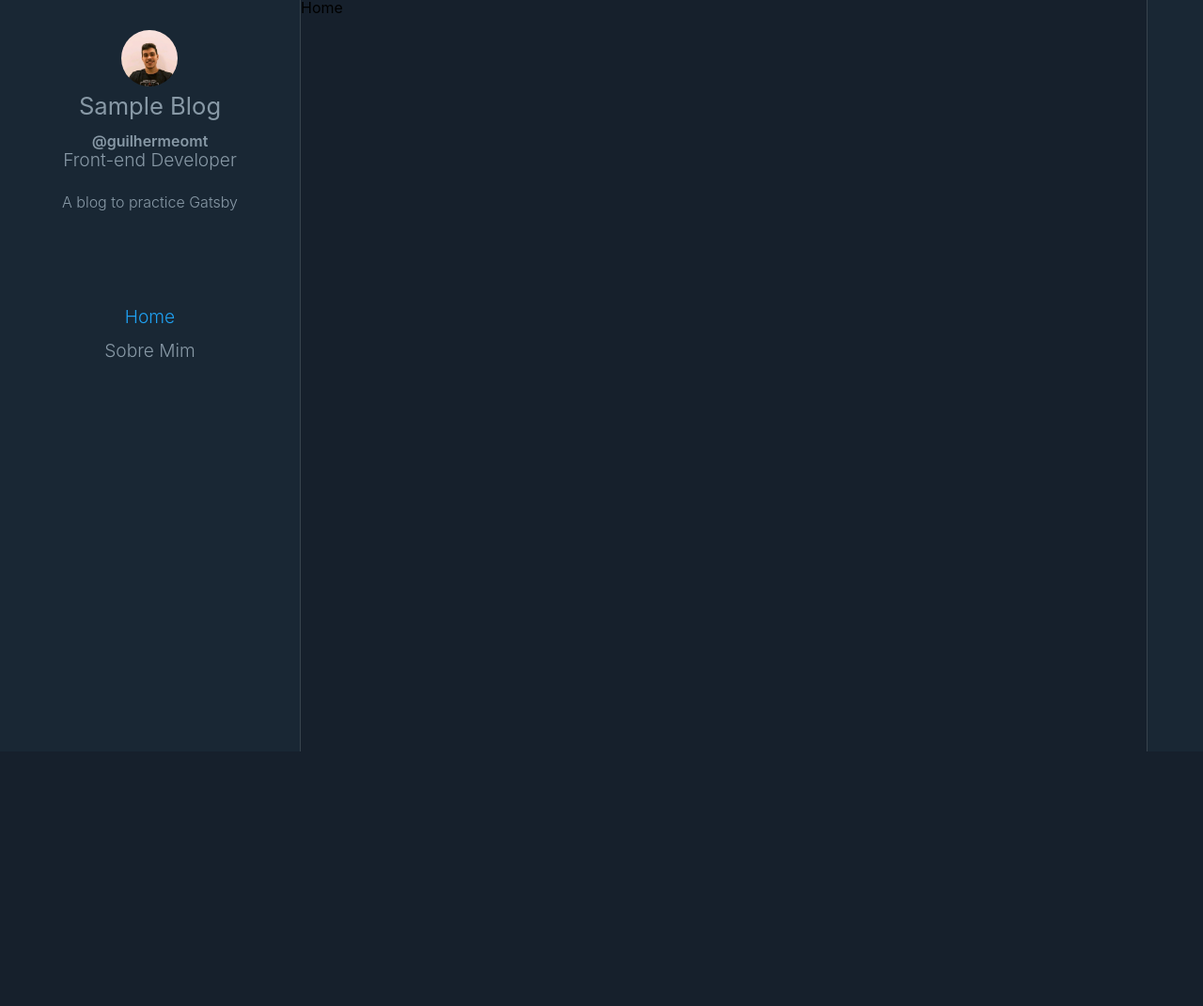
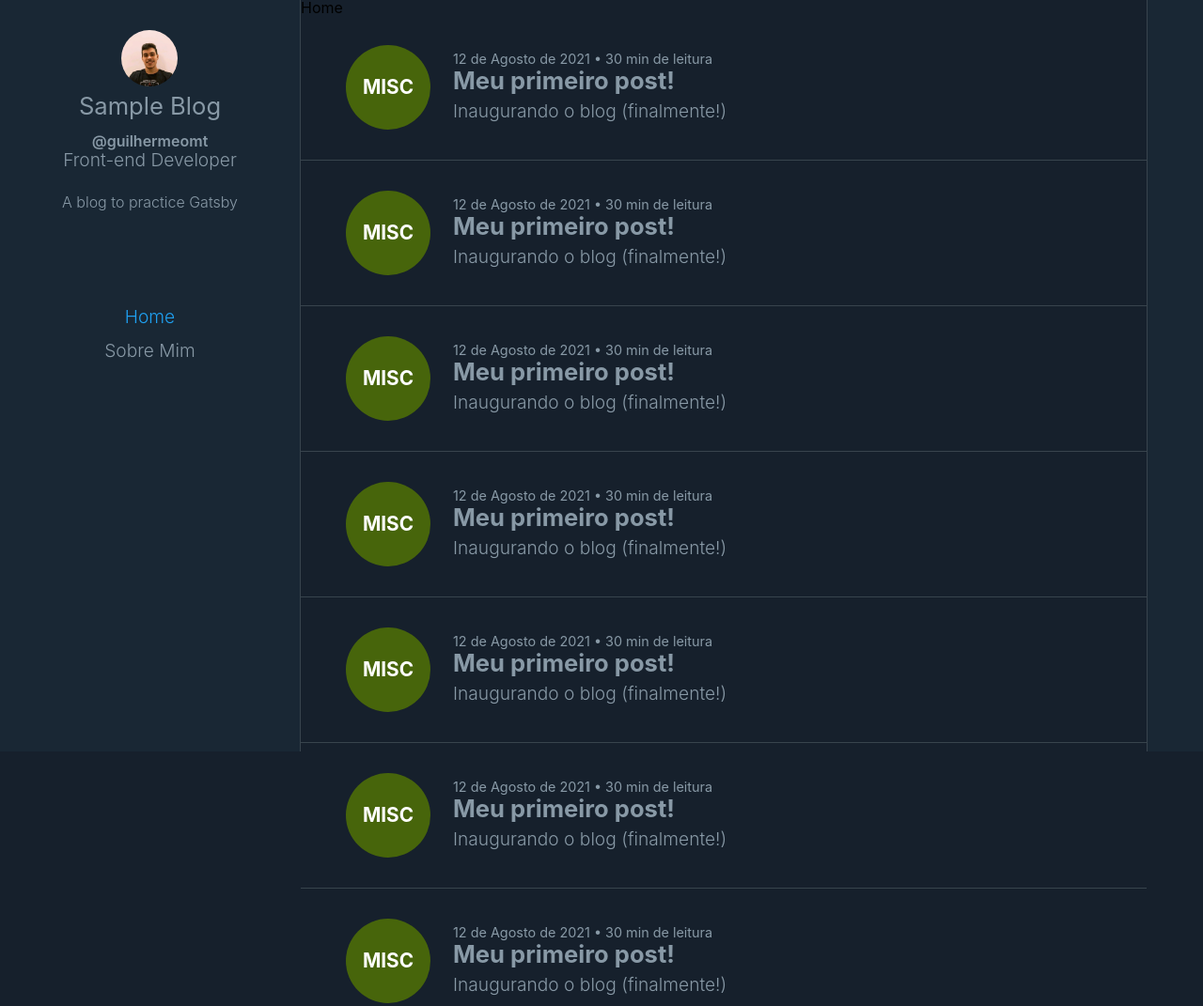
Before and after one commit to guilhermeomt/gatsby-blog-sample, a Gatsby site: page / in a window 1280 px wide. Shown: the top 1071 px of the page at 94% size. Before the commit the page ends 800 px from the top, so only its background shows below. Built offline with nearby package versions, Linux system fonts and the light colour scheme; Gatsby itself is replaced by a stand-in of ours; some icons are missing.

Commit message:
implement post item component

```diff
--- /dev/null
+++ b/src/components/PostItem/index.js
@@ -0,0 +1,21 @@
+import React from "react";
+import * as S from "./styles";
+
+const PostItem = () => (
+  <S.PostItemLink cover direction="right" duration={0.6}>
+    <S.PostItemWrapper>
+      <S.PostItemTag background="#47650b">Misc</S.PostItemTag>
+      <S.PostItemInfo>
+        <S.PostItemDate>
+          12 de Agosto de 2021 • 30 min de leitura
+        </S.PostItemDate>
+        <S.PostItemTitle>Meu primeiro post!</S.PostItemTitle>
+        <S.PostItemDescription>
+          Inaugurando o blog (finalmente!)
+        </S.PostItemDescription>
+      </S.PostItemInfo>
+    </S.PostItemWrapper>
+  </S.PostItemLink>
+);
+
+export default PostItem;
--- /dev/null
+++ b/src/components/PostItem/styles.js
@@ -0,0 +1,72 @@
+import styled from "styled-components";
+import { Link } from "gatsby";
+
+export const PostItemLink = styled(Link)`
+  color: #8899a6;
+  display: flex;
+  text-decoration: none;
+  body#grid & {
+    background-color: #16202c;
+  }
+  &:hover {
+    color: #1fa1f2;
+  }
+`;
+
+export const PostItemWrapper = styled.section`
+  align-items: center;
+  border-bottom: 1px solid #38444d;
+  display: flex;
+  padding: 2rem 3rem;
+  width: 100%;
+  body#grid & {
+    border: none;
+    padding: 2rem 1rem;
+    flex-direction: column;
+    justify-content: center;
+  }
+`;
+
+export const PostItemTag = styled.div`
+  align-items: center;
+  background: ${props => props.background};
+  border-radius: 50%;
+  color: #fff;
+  display: flex;
+  font-size: 1.3rem;
+  font-weight: 700;
+  justify-content: center;
+  min-height: 90px;
+  min-width: 90px;
+  text-transform: uppercase;
+
+  body#grid & {
+    margin-bottom: 1.5rem;
+  }
+`;
+
+export const PostItemInfo = styled.div`
+  display: flex;
+  flex-direction: column;
+  margin-left: 1.5rem;
+`;
+
+export const PostItemDate = styled.time`
+  font-size: 0.9rem;
+`;
+
+export const PostItemTitle = styled.h1`
+  font-size: 1.6rem;
+  font-weight: 700;
+  margin: 0.2rem 0 0.5rem;
+  body#grid & {
+    line-height: 1.1;
+    margin: 0.8rem 0;
+  }
+`;
+
+export const PostItemDescription = styled.p`
+  font-size: 1.2rem;
+  font-weight: 300;
+  line-height: 1.2;
+`;
--- a/src/pages/index.js
+++ b/src/pages/index.js
@@ -1,11 +1,23 @@
 import * as React from "react";
 import Layout from "../components/Layout";
+import PostItem from "../components/PostItem";
 import Seo from "../components/seo";
 
 const IndexPage = () => (
   <Layout>
     <Seo title="Home" />
     <h1>Home</h1>
+    <PostItem />
+    <PostItem />
+    <PostItem />
+    <PostItem />
+    <PostItem />
+    <PostItem />
+    <PostItem />
+    <PostItem />
+    <PostItem />
+    <PostItem />
+    <PostItem />
   </Layout>
 );
 
--- a/src/styles/global.js
+++ b/src/styles/global.js
@@ -57,6 +57,24 @@ const GlobalStyles = createGlobalStyle`
     font-size: 100%;
     font-family: -apple-system, BlinkMacSystemFont, "Segoe UI", Roboto, Helvetica, Arial, sans-serif, "Apple Color Emoji", "Segoe UI Emoji", "Segoe UI Symbol";
   }
+
+  ::-webkit-scrollbar {
+    width: 4px;
+  }
+
+  ::-webkit-scrollbar-track {
+    background: #38444d;
+  }
+
+  ::-webkit-scrollbar-thumb {
+    background: #8899a6;
+    transition: background 0.5s ease-in-out;
+  }
+
+  ::-webkit-scrollbar-thumb:hover {
+    background: #1fa1f2;
+  }
+
   img {
     display: block;
   	width: 100%;
```
